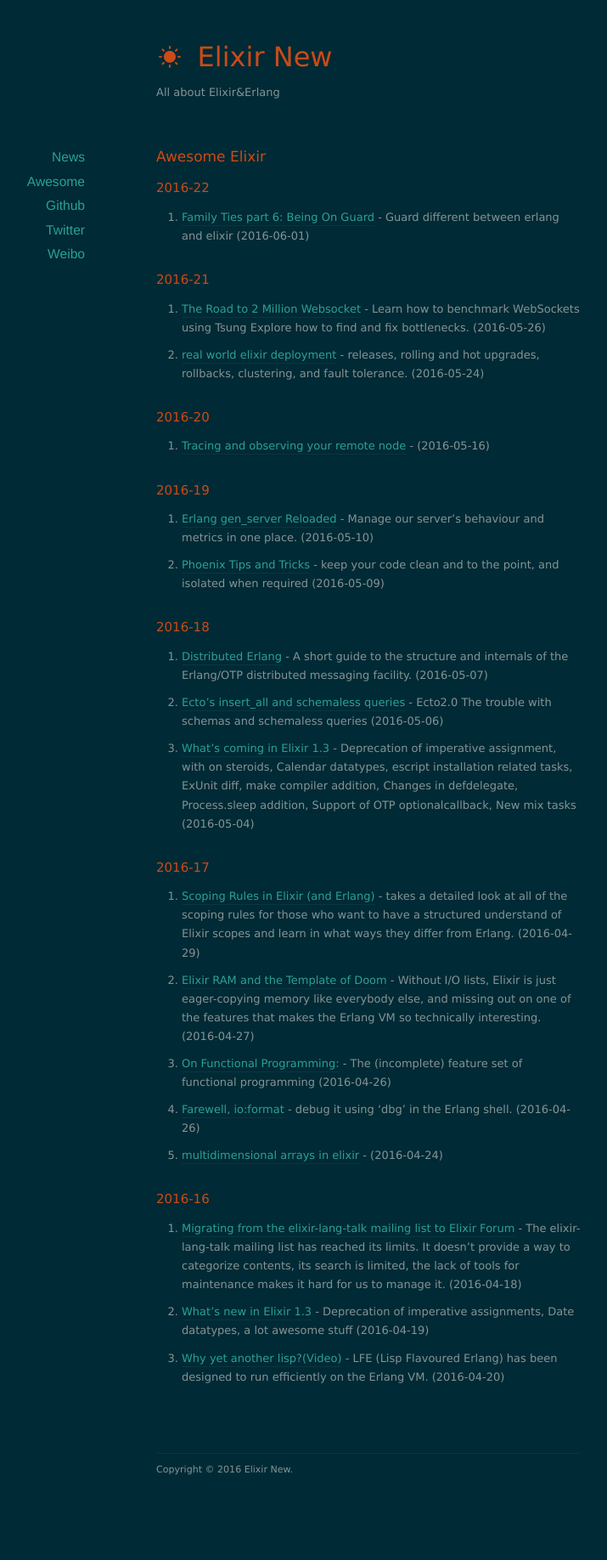
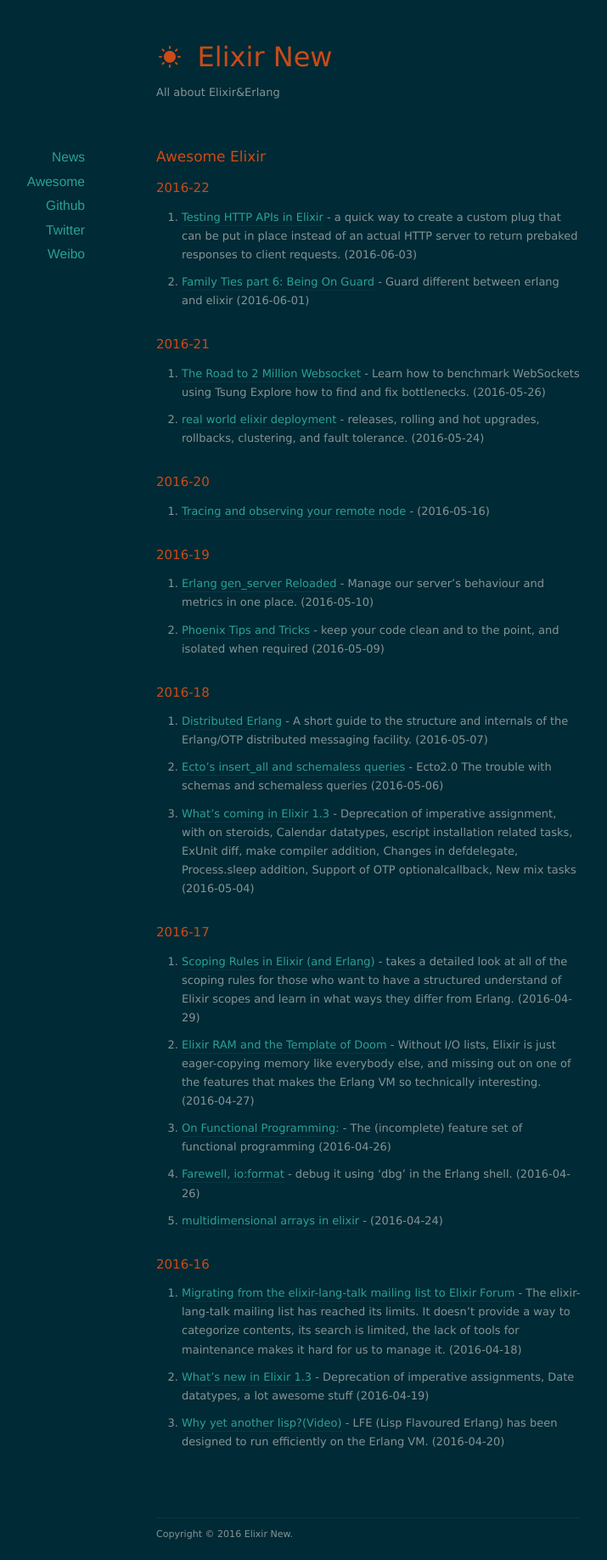
Before and after one commit to namjae/elixir-news.github.io, a Jekyll site: the page built from _posts/2016-04-09-news.markdown, in a window 1280 px wide. Shown: the whole page at 85% size, without its empty margins (206-921 px from the left). Built offline with Jekyll 4.4.1, drawn with Linux system fonts in a browser that asks for light colours; nearby versions of some CDN libraries; before the commit the page ends 1759 px from its top, so only the background shows below that.

Commit message:
2016-06-03T23:50:08+08:00

```diff
--- a/_posts/2016-04-09-news.markdown
+++ b/_posts/2016-04-09-news.markdown
@@ -6,6 +6,8 @@
 ---
 ## 2016-22
 
+* [Testing HTTP APIs in Elixir](https://pspdfkit.com/blog/2016/testing-http-apis-in-elixir/) -
+ a quick way to create a custom plug that can be put in place instead of an actual HTTP server to return prebaked responses to client requests. (2016-06-03)
 * [Family Ties part 6: Being On Guard](http://daniel-azuma.com/blog/2016/05/31/family-ties-6-being-on-guard) -
 Guard different between erlang and elixir (2016-06-01)
 
```
